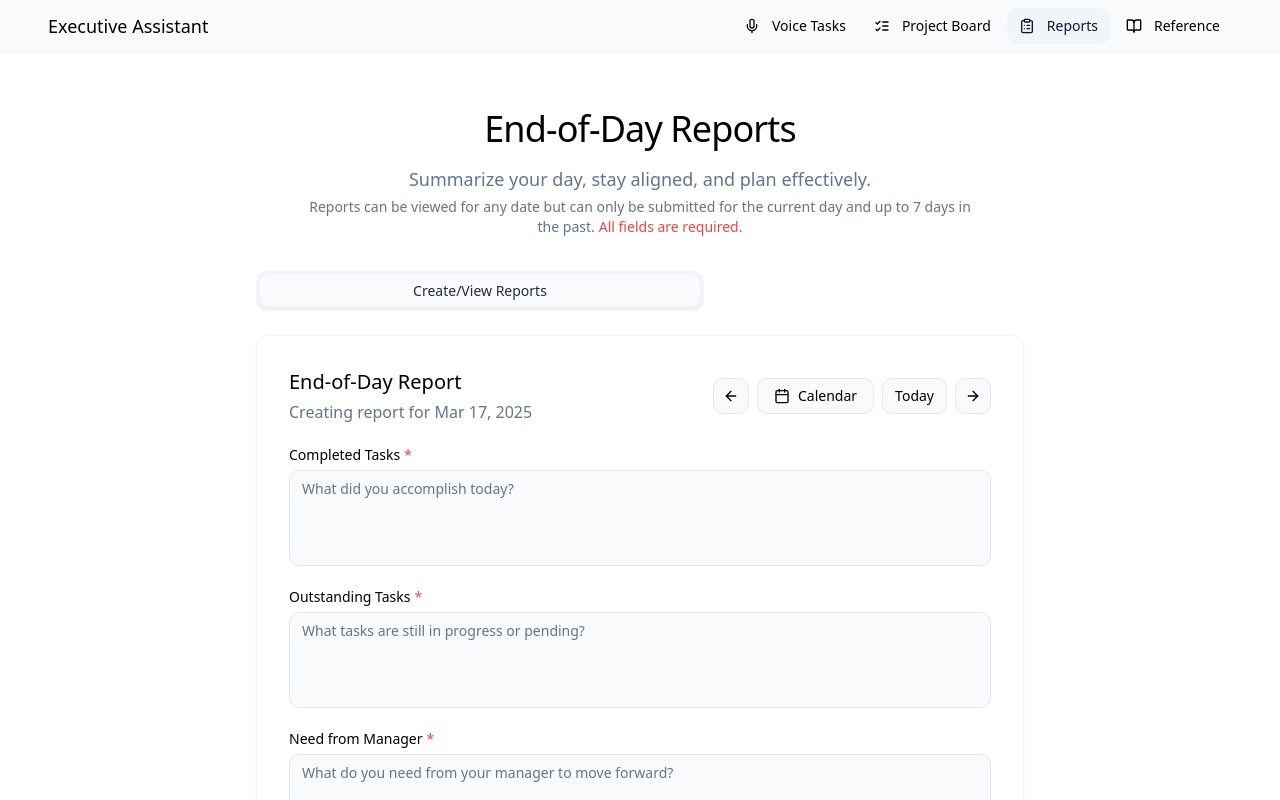
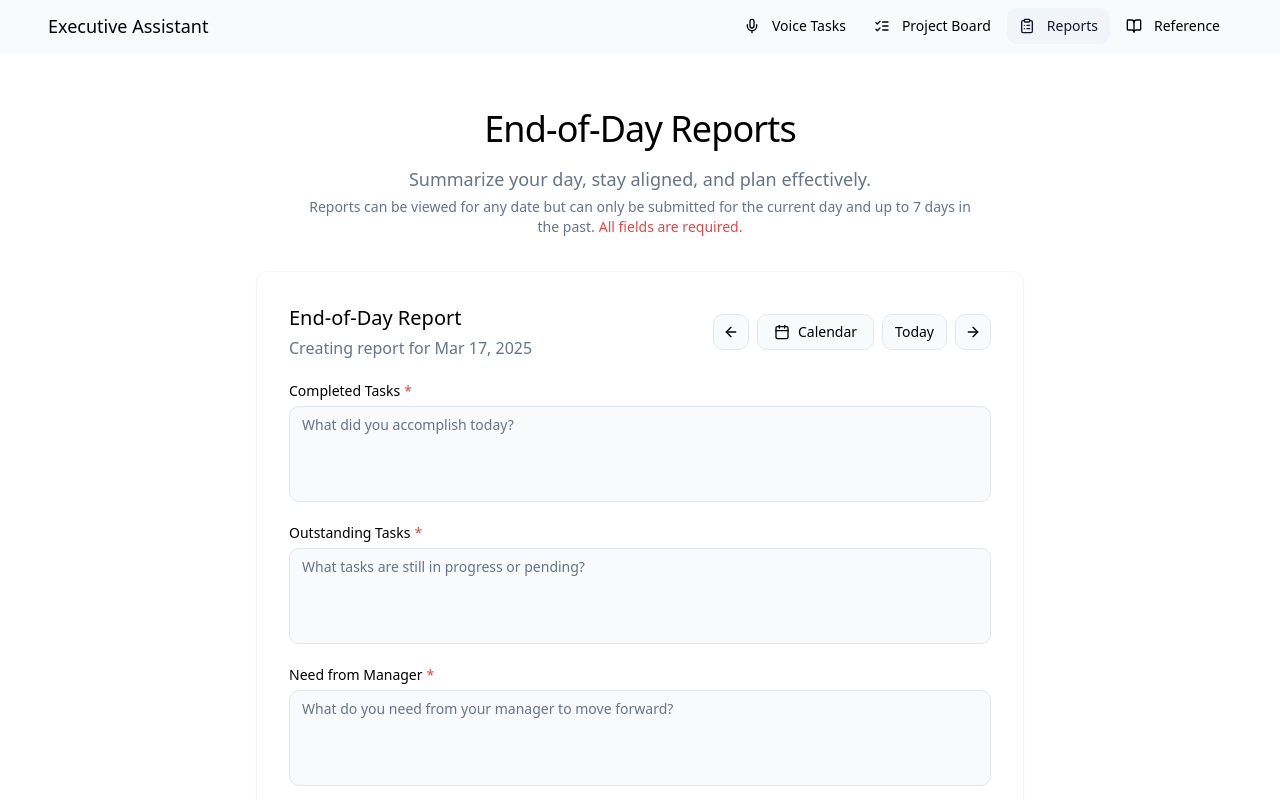
Before and after one commit to BananaMan1985/sync-nurture-hub, a React (Vite) app: page /reports in a window 1280 px wide. Shown: the top 800 px of the page. Built offline with nearby package versions, Linux system fonts and the light colour scheme.

Commit message:
Remove unnecessary tab
The tab for creating/viewing reports is no longer needed as it is the only option.

```diff
--- a/src/pages/Reports.tsx
+++ b/src/pages/Reports.tsx
@@ -1,13 +1,10 @@
 
-import React, { useState } from 'react';
+import React from 'react';
 import Layout from '@/components/Layout';
 import AnimatedTransition from '@/components/AnimatedTransition';
 import ReportForm from '@/components/ReportForm';
-import { Tabs, TabsContent, TabsList, TabsTrigger } from '@/components/ui/tabs';
 
 const Reports: React.FC = () => {
-  const [activeTab, setActiveTab] = useState<string>("create");
-
   return (
     <Layout>
       <AnimatedTransition>
@@ -25,14 +22,7 @@ const Reports: React.FC = () => {
           </div>
 
           <div className="max-w-3xl mx-auto mt-8">
-            <Tabs defaultValue="create" className="mb-6" onValueChange={setActiveTab}>
-              <TabsList className="w-full max-w-md mx-auto">
-                <TabsTrigger value="create" className="w-full">Create/View Reports</TabsTrigger>
-              </TabsList>
-              <TabsContent value="create" className="mt-6">
-                <ReportForm key={`form-${activeTab}`} />
-              </TabsContent>
-            </Tabs>
+            <ReportForm />
           </div>
         </div>
       </AnimatedTransition>
```
